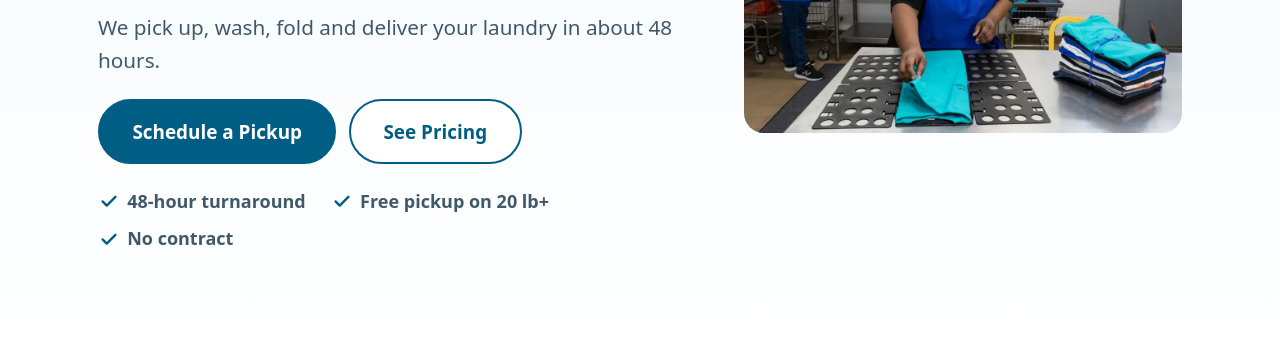
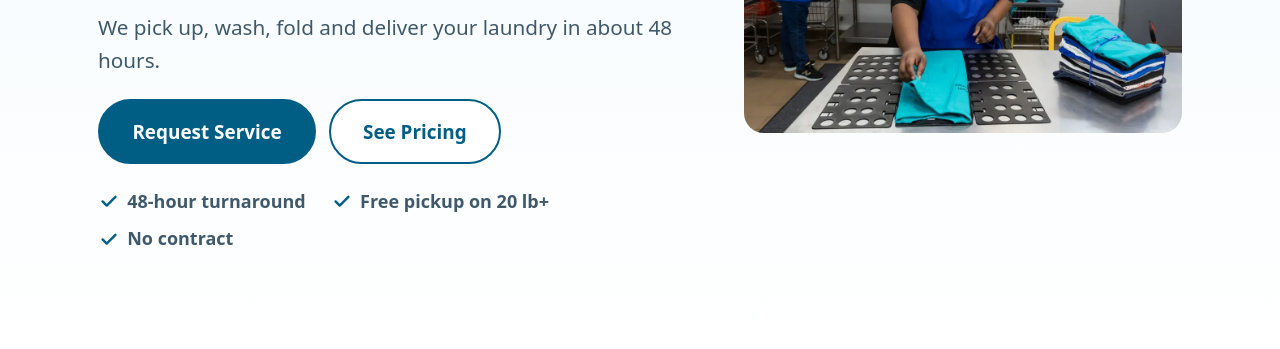
Before and after one commit to sarahtroup/laundry-caddie, a plain HTML site: page index.html in a window 1280 px wide. Shown: the part 451-800 px from the top of the page. Drawn offline with Linux system fonts and the light colour scheme.

Commit message:
Restore Request Service and See Pricing hero actions

```diff
--- a/index.html
+++ b/index.html
@@ -98,7 +98,7 @@
           <h1 id="hero-title">Laundry made easy. <span class="accent-text">Lives made better.</span></h1>
           <p class="lead">We pick up, wash, fold and deliver your laundry in about 48 hours.</p>
           <div class="hero-actions">
-            <a class="btn btn-large" href="#schedule">Schedule a Pickup</a>
+            <a class="btn btn-large" href="#schedule">Request Service</a>
             <a class="btn btn-large btn-secondary" href="#pricing">See Pricing</a>
           </div>
           <ul class="hero-points">
```
